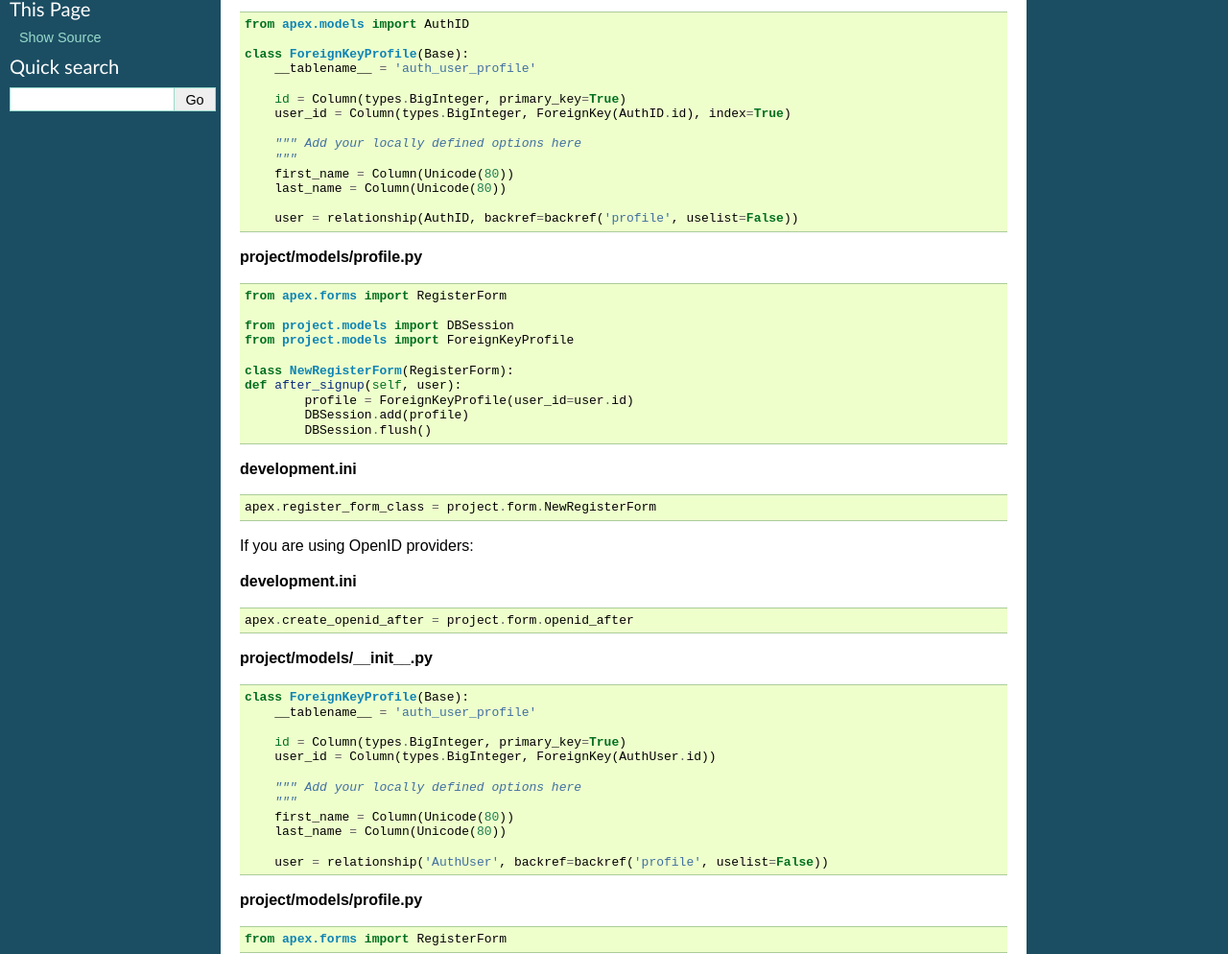
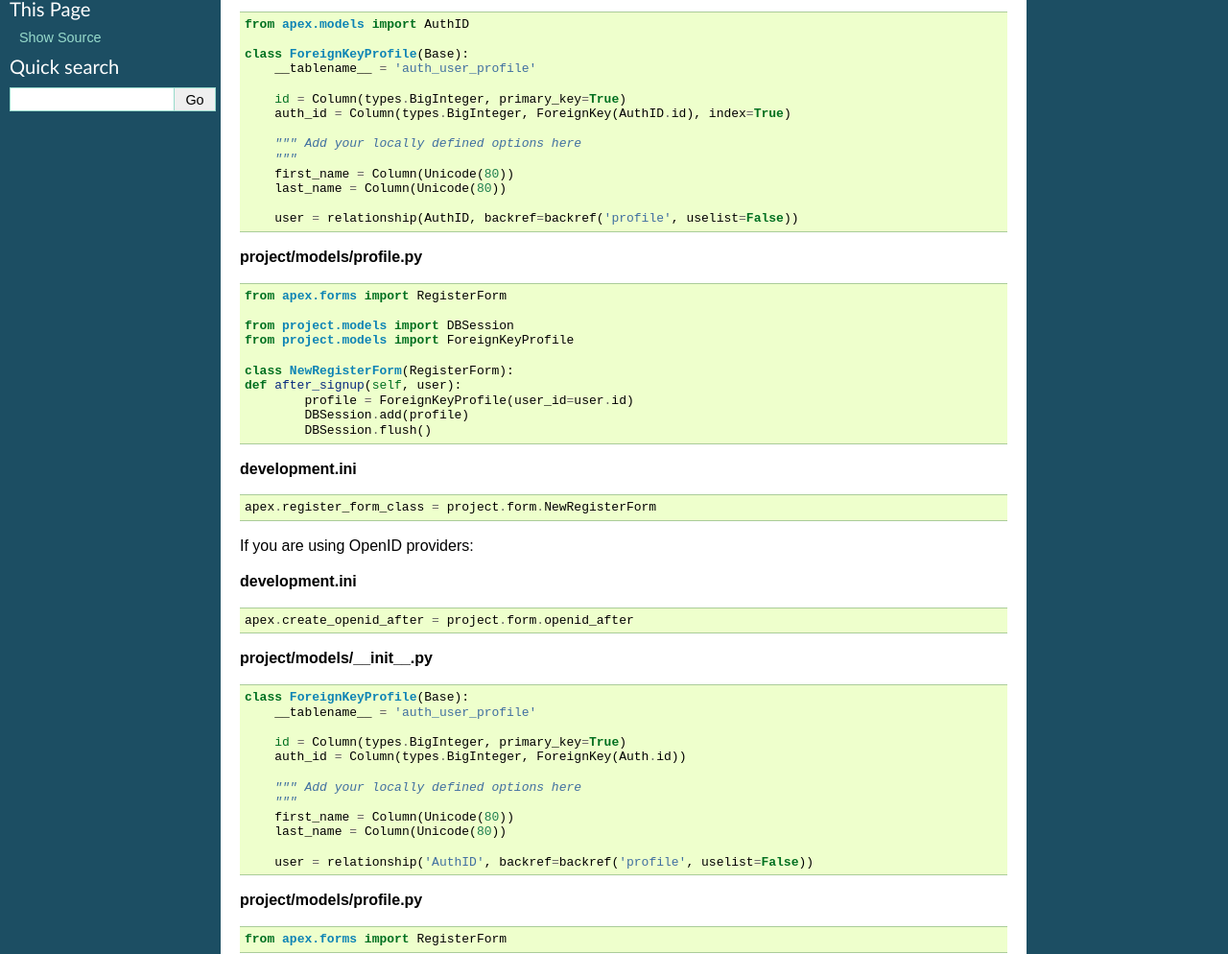
Before and after one commit to cd34/apex, a Sphinx documentation site: the page built from docs/source/extending_profile.rst, in a window 1280 px wide. Shown: the part 154-1148 px from the top of the page at 96% size. Built offline with Sphinx 7.4.7, drawn with Linux system fonts in a browser that asks for light colours.

Commit message:
update docs + fix indentation from pull

```diff
--- a/docs/source/extending_profile.rst
+++ b/docs/source/extending_profile.rst
@@ -13,7 +13,7 @@ If you are using a local authentication database:
         __tablename__ = 'auth_user_profile'
 
         id = Column(types.BigInteger, primary_key=True)
-        user_id = Column(types.BigInteger, ForeignKey(AuthID.id), index=True)
+        auth_id = Column(types.BigInteger, ForeignKey(AuthID.id), index=True)
 
         """ Add your locally defined options here
         """
@@ -60,14 +60,14 @@ If you are using OpenID providers:
         __tablename__ = 'auth_user_profile'
 
         id = Column(types.BigInteger, primary_key=True)
-        user_id = Column(types.BigInteger, ForeignKey(AuthUser.id))
+        auth_id = Column(types.BigInteger, ForeignKey(Auth.id))
 
         """ Add your locally defined options here
         """
         first_name = Column(Unicode(80))
         last_name = Column(Unicode(80))
 
-        user = relationship('AuthUser', backref=backref('profile', uselist=False))
+        user = relationship('AuthID', backref=backref('profile', uselist=False))
 
 **project/models/profile.py**
 
```
Also changed, not shown: 1 other file.
